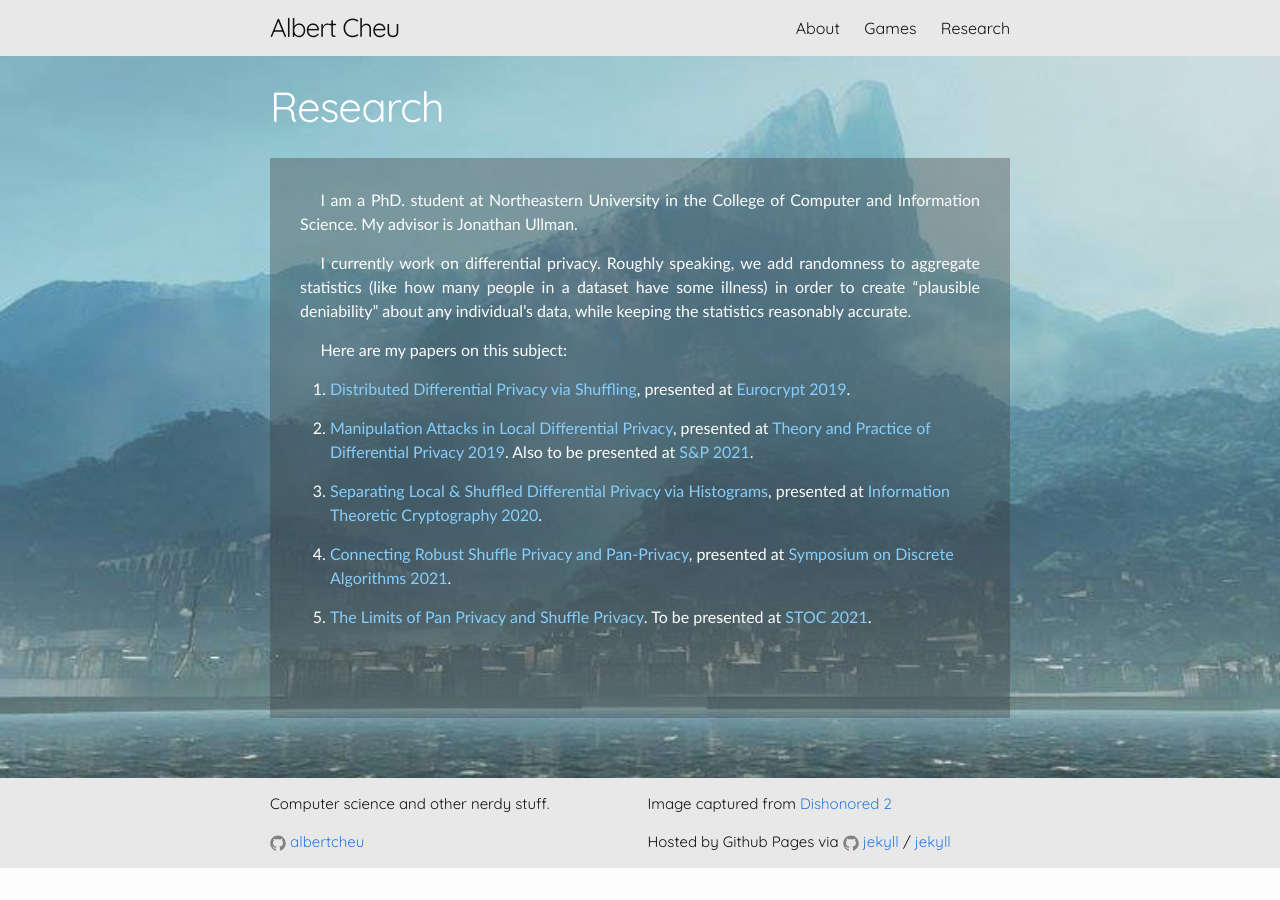
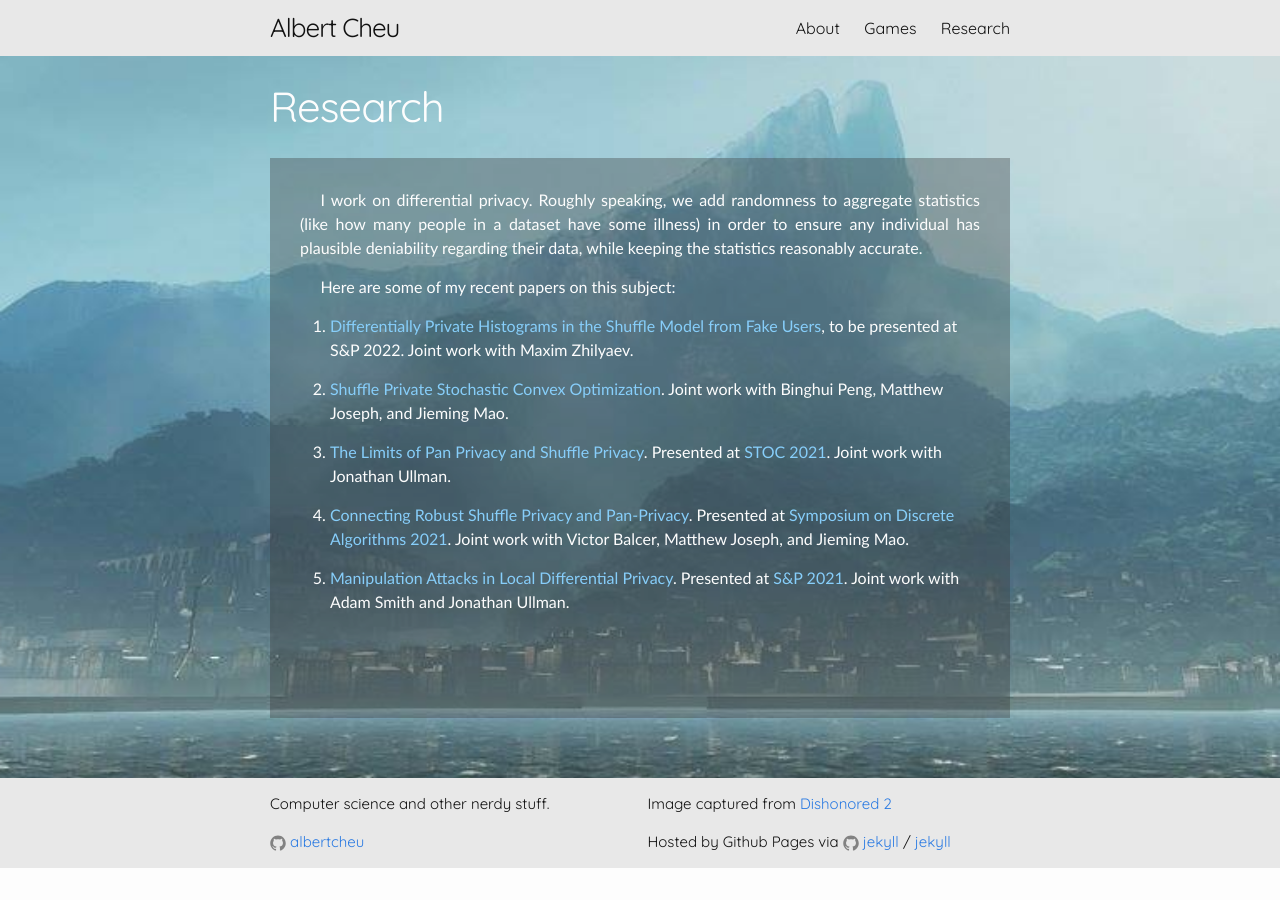
Before and after one commit to albertcheu/albertcheu.github.io, a Jekyll site: the page built from research.md, in a window 1280 px wide. Built offline with Jekyll 4.4.1, drawn with Linux system fonts in a browser that asks for light colours.

Commit message:
Persistent pages updated

```diff
--- a/research.md
+++ b/research.md
@@ -4,18 +4,16 @@ title: Research
 permalink: /research/
 ---
 
-I am a PhD. student at Northeastern University in the College of Computer and Information Science. My advisor is Jonathan Ullman.
+I work on differential privacy. Roughly speaking, we add randomness to aggregate statistics (like how many people in a dataset have some illness) in order to ensure any individual has plausible deniability regarding their data, while keeping the statistics reasonably accurate.
 
-I currently work on differential privacy. Roughly speaking, we add randomness to aggregate statistics (like how many people in a dataset have some illness) in order to create "plausible deniability" about any individual's data, while keeping the statistics reasonably accurate.
+Here are some of my recent papers on this subject:
 
-Here are my papers on this subject:
+1. [Differentially Private Histograms in the Shuffle Model from Fake Users](https://arxiv.org/abs/2104.02739), to be presented at S&P 2022. Joint work with Maxim Zhilyaev.
 
-1. [Distributed Differential Privacy via Shuffling](https://arxiv.org/abs/1808.01394), presented at [Eurocrypt 2019](https://eurocrypt.iacr.org/2019/).
+2. [Shuffle Private Stochastic Convex Optimization](https://arxiv.org/abs/2106.09805). Joint work with Binghui Peng, Matthew Joseph, and Jieming Mao.
 
-2. [Manipulation Attacks in Local Differential Privacy](https://arxiv.org/abs/1909.09630), presented at [Theory and Practice of Differential Privacy 2019](https://tpdp.cse.buffalo.edu/2019/). Also to be presented at [S&P 2021](https://www.ieee-security.org/TC/SP2021/).
+3. [The Limits of Pan Privacy and Shuffle Privacy](https://arxiv.org/abs/2009.08000). Presented at [STOC 2021](http://acm-stoc.org/stoc2021/). Joint work with Jonathan Ullman.
 
-3. [Separating Local & Shuffled Differential Privacy via Histograms](http://arxiv.org/abs/1911.06879), presented at [Information Theoretic Cryptography 2020](https://itcrypto.github.io/2020.html).
+4. [Connecting Robust Shuffle Privacy and Pan-Privacy](https://arxiv.org/abs/2004.09481). Presented at [Symposium on Discrete Algorithms 2021](https://www.siam.org/conferences/cm/conference/soda21). Joint work with Victor Balcer, Matthew Joseph, and Jieming Mao.
 
-4. [Connecting Robust Shuffle Privacy and Pan-Privacy](https://arxiv.org/abs/2004.09481), presented at [Symposium on Discrete Algorithms 2021](https://www.siam.org/conferences/cm/conference/soda21).
-
-5. [The Limits of Pan Privacy and Shuffle Privacy](https://arxiv.org/abs/2009.08000). To be presented at [STOC 2021](http://acm-stoc.org/stoc2021/).
+5. [Manipulation Attacks in Local Differential Privacy](https://arxiv.org/abs/1909.09630). Presented at [S&P 2021](https://www.ieee-security.org/TC/SP2021/). Joint work with Adam Smith and Jonathan Ullman.
```
Also changed, not shown: about.md (+7 -7 lines), games.md (+7 -11 lines).
